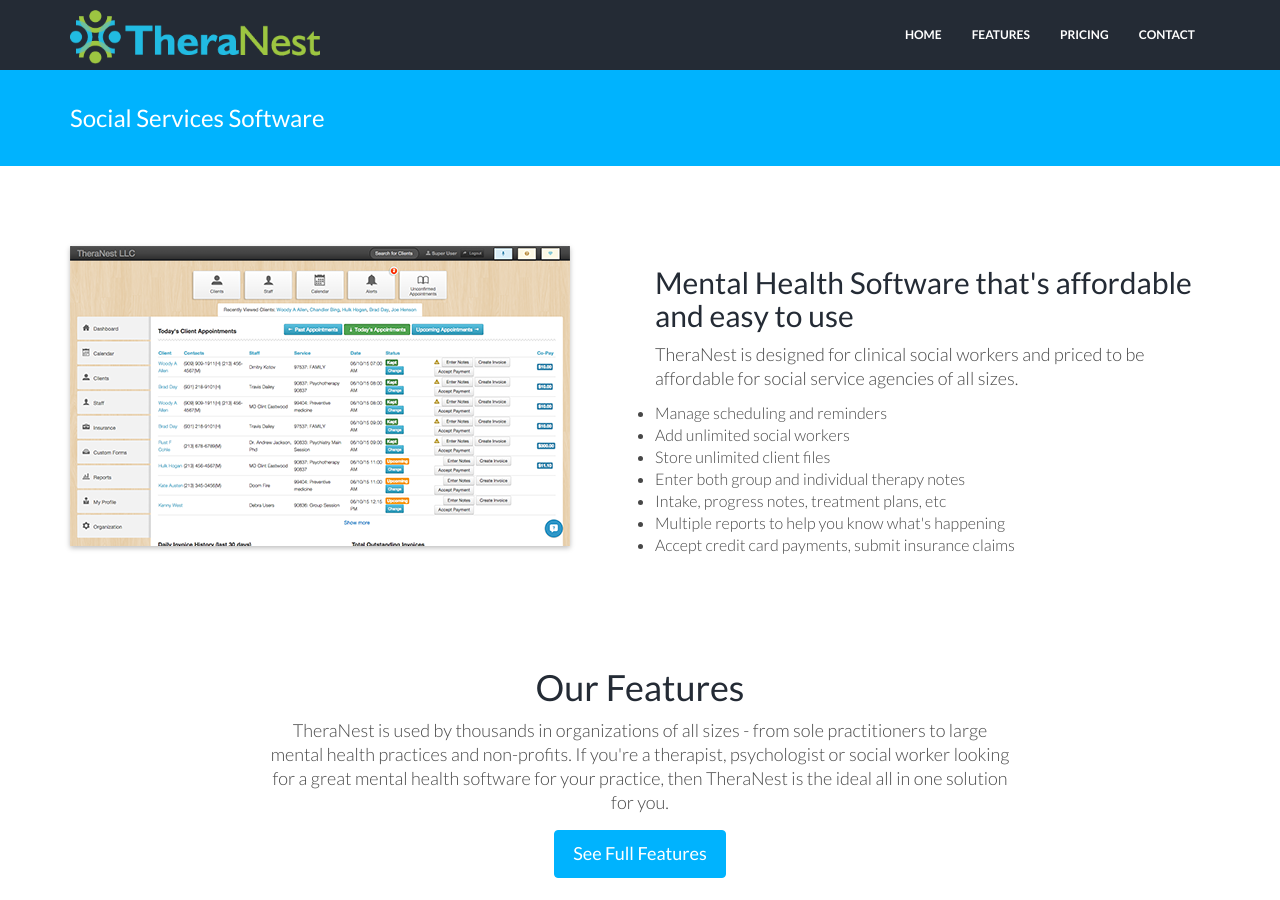
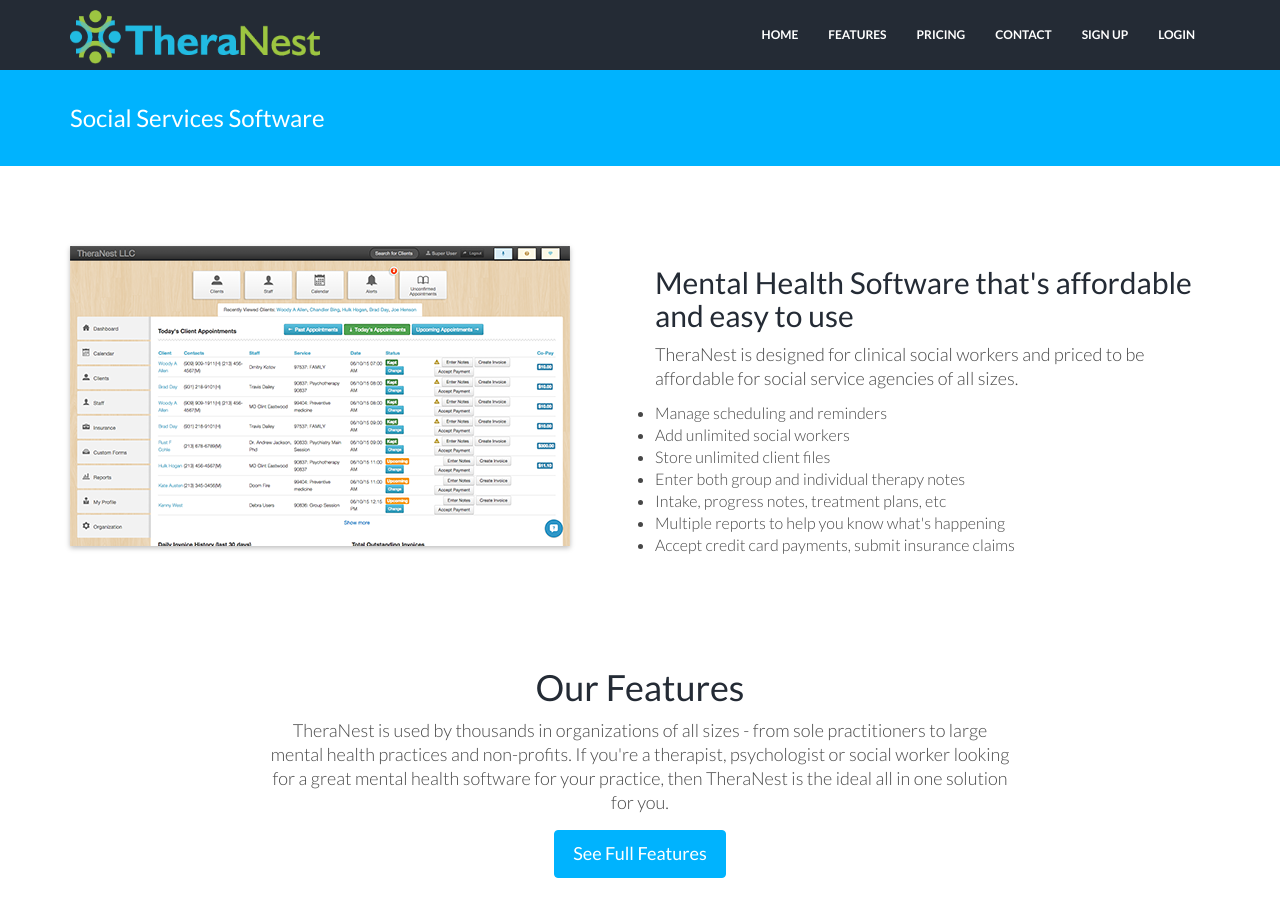
Before and after one commit to kaylacille/theranest-update, a Jekyll site: the page built from social-service-software.html, in a window 1280 px wide and 900 px high. Built offline with Jekyll 4.4.1, drawn with Linux system fonts in a browser that asks for light colours; nearby versions of some CDN libraries.

Commit message:
Update navigation

```diff
--- a/_includes/nav.html
+++ b/_includes/nav.html
@@ -15,9 +15,9 @@
         <li {% if page.title == "Home" %}class="active"{% endif %}><a href="{{"/" | prepend: site.baseurl }}">HOME</a></li>
         <li {% if page.title == "Features" %}class="active"{% endif %}><a href="{{"/features/" | prepend: site.baseurl }}">FEATURES</a></li>
         <li><a>PRICING</a></li>
-        <!--<li {% if page.title == "Blog" %}class="active"{% endif %}><a href="{{"/blog/" | prepend: site.baseurl }}">BLOG</a></li>-->
-        <!--<li {% if page.title == "About" %}class="active"{% endif %}><a href="{{"/about/" | prepend: site.baseurl }}">ABOUT</a></li>-->
         <li {% if page.title == "Contact" %}class="active"{% endif %}><a href="{{"/contact/" | prepend: site.baseurl }}">CONTACT</a></li>
+        <li><a>SIGN UP</a></li>
+        <li class="login-btn"><a>LOGIN</a></li>
       </ul>
     </div><!--/.nav-collapse -->
   </div>
```
